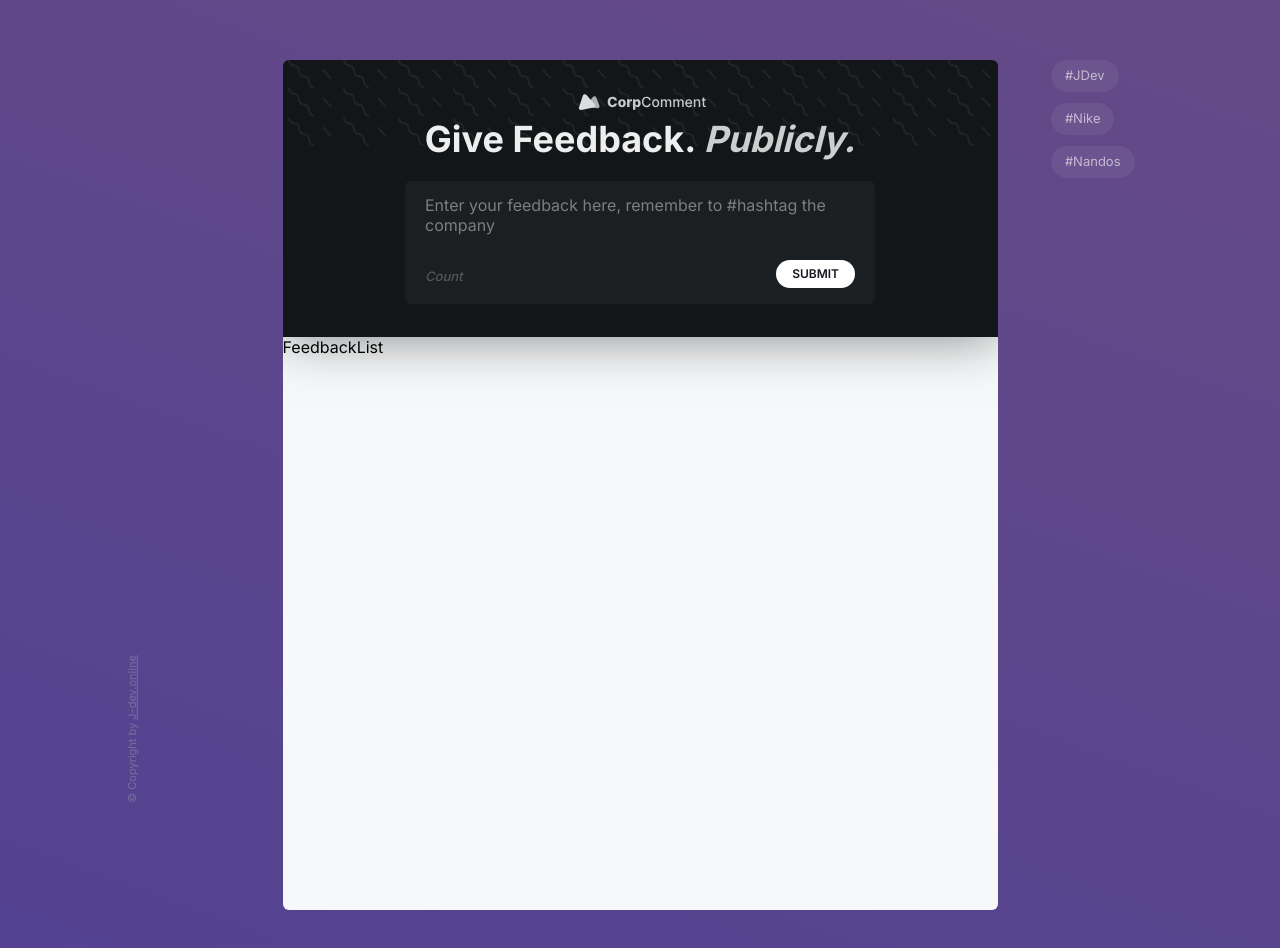
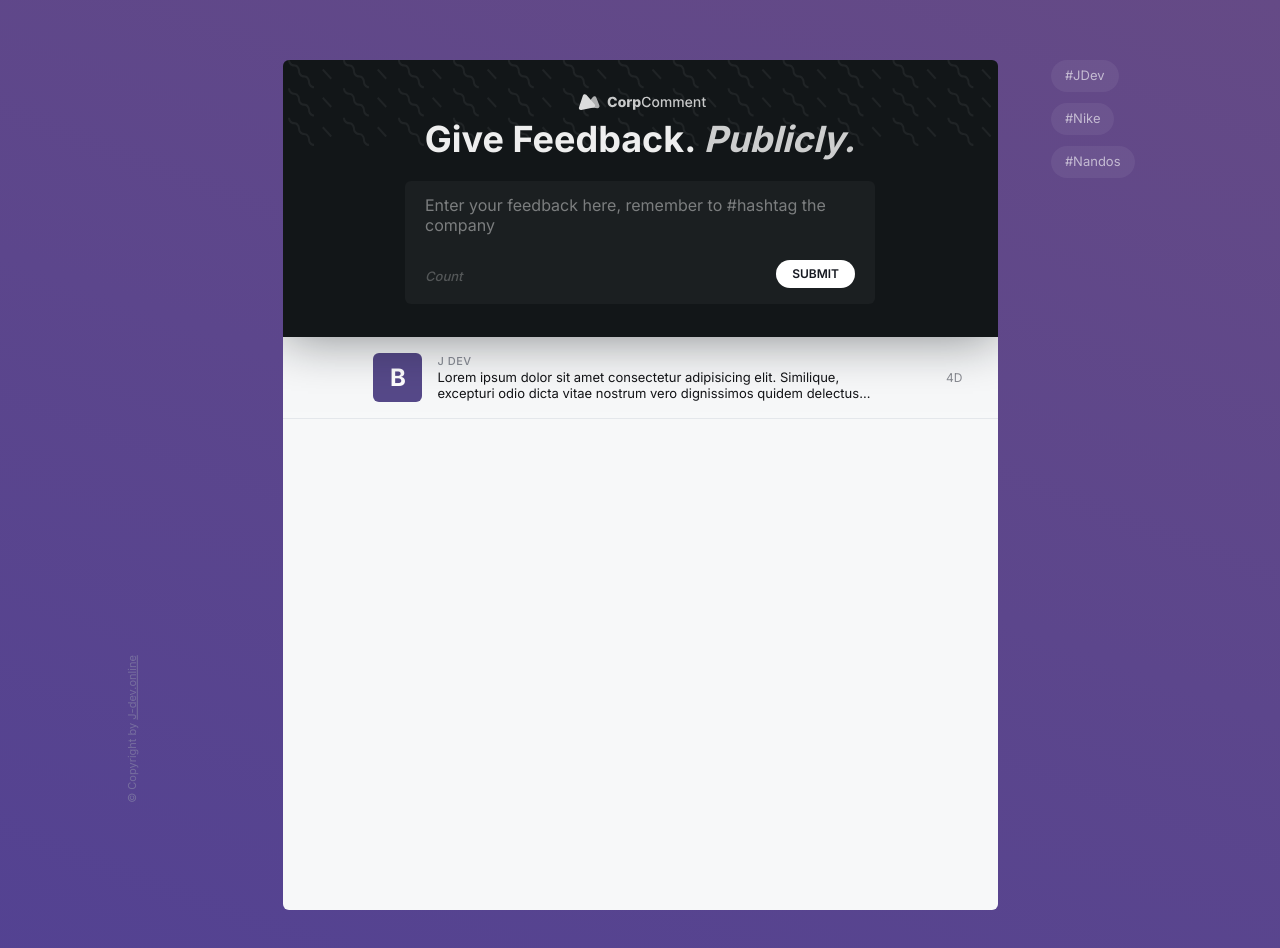
Before and after one commit to jonthedev/corp-comment, a React (Vite) app: page / in a window 1280 px wide. Shown: the top 948 px of the page. Built offline with nearby package versions, Linux system fonts and the light colour scheme.

Commit message:
feat: create feedback template

```diff
--- a/src/components/FeedbackList/FeedbackList.module.css
+++ b/src/components/FeedbackList/FeedbackList.module.css
@@ -29,3 +29,162 @@
   /* Chrome, Safari, Edge, Opera, All browsers on iOS */
   background-color: #787c80;
 }
+
+/* Feedback Item */
+.feedback {
+  display: grid;
+  grid-template-columns: 40px 85px 6fr 1fr;
+  align-items: center;
+  height: 82px;
+  padding-right: 35px;
+  padding-left: 30px;
+  cursor: pointer;
+  border-bottom: 1px solid #e4e7eb;
+  transition: all 0.2s;
+  color: #3a3c42;
+}
+
+.feedback--expand {
+  height: 100px;
+  background-color: #fff;
+}
+
+.feedback--expand > div:nth-child(3) > p:last-child {
+  -webkit-line-clamp: initial !important;
+  -webkit-box-orient: initial !important;
+  overflow: initial !important;
+}
+
+.feedback *::selection {
+  background-color: rgba(0, 0, 0, 0.1);
+}
+
+.feedback:hover {
+  background-color: #fff;
+}
+
+.feedback:hover > button,
+.feedback:hover > div:nth-child(2),
+.feedback:hover > div:nth-child(3),
+.feedback:hover > p:nth-child(4) {
+  transform: translateX(5px);
+}
+
+.feedback > div:nth-child(2) {
+  height: 49px;
+  width: 49px;
+  border-radius: 6px;
+  background-color: #564989;
+  display: flex;
+  justify-content: center;
+  align-items: center;
+  margin-right: 16px;
+  transition: all 0.2s;
+  margin-left: 20px;
+}
+
+.feedback:nth-child(6n + 2) > div:nth-child(2) {
+  background-color: #6d4989;
+}
+
+.feedback:nth-child(6n + 3) > div:nth-child(2) {
+  background-color: #3c7789;
+}
+
+.feedback:nth-child(6n + 4) > div:nth-child(2) {
+  background-color: #897749;
+}
+
+.feedback:nth-child(6n + 5) > div:nth-child(2) {
+  background-color: #4a8b6b;
+}
+
+.feedback:nth-child(6n + 6) > div:nth-child(2) {
+  background-color: #495789;
+}
+
+.feedback > div:nth-child(2) > p {
+  font-size: 24px;
+  color: #fff;
+  font-weight: 700;
+  margin-right: -2px;
+}
+
+.feedback > div:nth-child(3) {
+  transition: all 0.2s;
+}
+
+.feedback > div:nth-child(3) > p:first-child {
+  font-size: 11px;
+  text-transform: uppercase;
+  letter-spacing: 0.5px;
+  font-weight: 500;
+  color: #898d96;
+  margin-top: -1px;
+  display: block;
+  transition: all 0.2s;
+}
+
+.feedback > div:nth-child(3) > p:nth-child(2) {
+  color: #141518;
+  font-size: 13px;
+  margin-top: 1px;
+  transition: all 0.2s;
+
+  display: -webkit-box;
+  max-width: 100%;
+  -webkit-line-clamp: 2;
+  -webkit-box-orient: vertical;
+  overflow: hidden;
+}
+
+.feedback > p:nth-child(4) {
+  font-size: 12px;
+  color: #898b92;
+  margin-left: auto;
+  transition: all 0.2s;
+}
+
+/* UPVOTE BTN */
+.feedback > button {
+  cursor: pointer;
+  height: 40px;
+  width: 40px;
+  border-radius: 6px;
+  transition: all 0.2s;
+  display: flex;
+  flex-direction: column;
+  align-items: center;
+  justify-content: center;
+}
+
+.feedback > button:hover {
+  background-color: #f3f6f8;
+}
+
+.feedback > button:hover svg,
+.feedback > button:hover span {
+  color: #784a86;
+}
+
+.feedback > button:disabled svg {
+  display: none;
+}
+
+.feedback > button:disabled {
+  pointer-events: none;
+}
+
+.feedback > button svg {
+  color: #d7dbe2;
+  width: 50px;
+  height: 20px;
+  display: block;
+  transition: all 0.2s;
+}
+
+.feedback > button span {
+  color: #6c6f76;
+  font-size: 11px;
+  margin-top: -1px;
+}
--- a/src/components/FeedbackList/FeedbackList.tsx
+++ b/src/components/FeedbackList/FeedbackList.tsx
@@ -1,5 +1,24 @@
 import styles from "./FeedbackList.module.css"
 
 export const FeedbackList = () => {
-  return <ol className={styles["feedback-list"]}>FeedbackList</ol>
+  return (
+    <ol className={styles["feedback-list"]}>
+      <li className={styles["feedback"]}>
+        <button></button>
+        <div>
+          <p>B</p>
+        </div>
+
+        <div>
+          <p>J Dev</p>
+          <p>
+            Lorem ipsum dolor sit amet consectetur adipisicing elit. Similique,
+            excepturi odio dicta vitae nostrum vero dignissimos quidem delectus
+            fugit, officia quo iste eos.
+          </p>
+        </div>
+        <p>4D</p>
+      </li>
+    </ol>
+  )
 }
```
